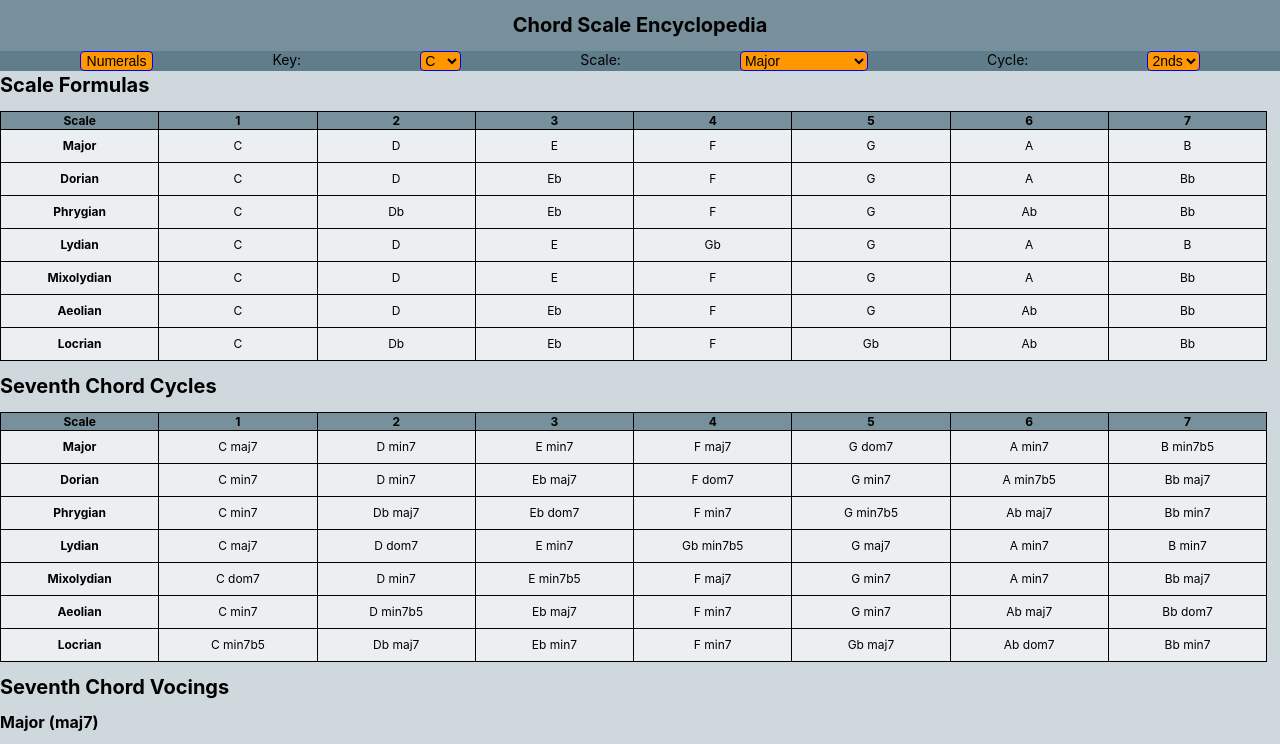
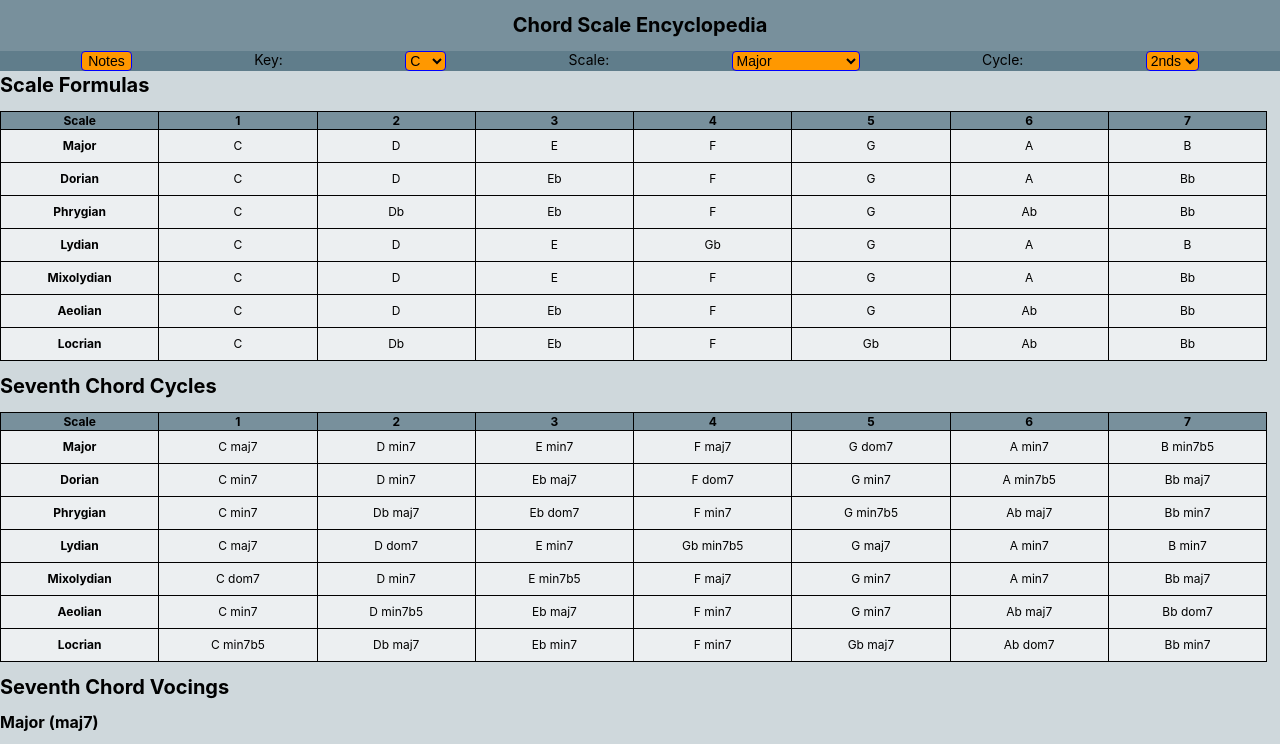
Before and after one commit to walpolsh/chord-scales-v2, a React (Create React App) app: page / in a window 1280 px wide. Shown: the top 744 px of the page. Built offline with nearby package versions, Linux system fonts and the light colour scheme.

Commit message:
neapolitan major and minor, styles

```diff
--- a/src/constants/scales.js
+++ b/src/constants/scales.js
@@ -80,6 +80,7 @@
 
 export const HarmonicMajor = [HarmonicMaj, Dorianb5, Phrygianb4, Lydianb3, Mixolydianb2, LydianSharp2Sharp5, Locrianbb7]
 
+
 // Hungarian minor
 
 
@@ -98,6 +99,7 @@
 const Phyrgianb4bb7 = [['1','b2','b3','b4','5','b6','bb7'], [0, 1, 3, 4, 7, 8, 9], ['Phyrgian b4 bb7'], [hungarianMinorChords[6]]]
 
 export const HungarianMinor = [ HungarianMin, Oriental, IonianAugmented2, Locrainbb3bb7, DoubleHarmonic, LydianSharp2Sharp6, Phyrgianb4bb7]
+
 
 // Neapolitan Minor
 let neapolitanMinorChords = []
--- a/src/containers/Header.js
+++ b/src/containers/Header.js
@@ -13,9 +13,9 @@ const Header = (props) => {
       <div>
         {
           onOff === '1' ?
-          <button onClick={handleSwitch} value='0'>Notes</button>
+          <button onClick={handleSwitch} value='0'>Nums</button>
           :
-          <button onClick={handleSwitch} value='1'>Numerals</button>
+          <button onClick={handleSwitch} value='1'>Notes</button>
         }
       </div>
           Key:
```
